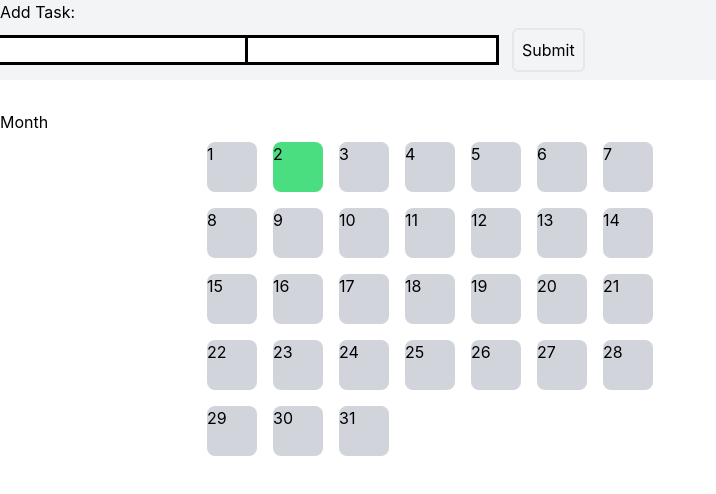
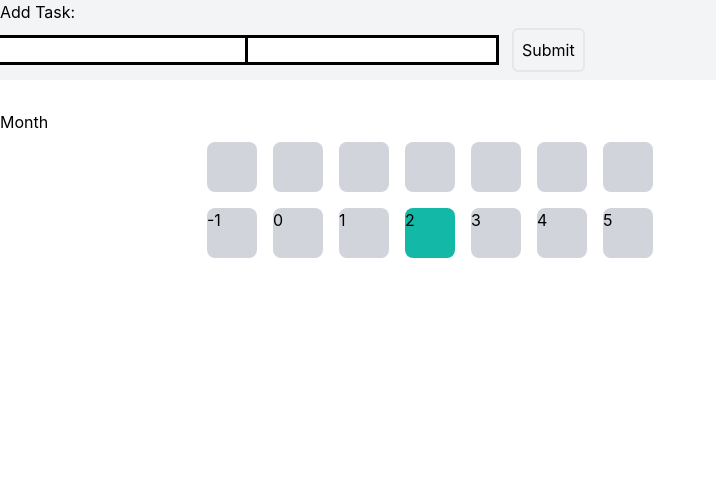
Before and after one commit to VirLg/raccoon-doc-todo-react, a React (Create React App) app: page / in a window 1280 px wide. Shown: the top 494 px of the page, without its empty margins (0-716 px from the left). Built offline with nearby package versions, Linux system fonts and the light colour scheme.

Commit message:
add start days

```diff
--- a/src/App.js
+++ b/src/App.js
@@ -7,7 +7,6 @@ function App() {
   return (
     <div>
       <TodoList />
-
       <Calendar />
     </div>
   );
--- a/src/components/calendar/Calendar.jsx
+++ b/src/components/calendar/Calendar.jsx
@@ -4,31 +4,69 @@ import CalendarItem from './CalendarItem';
 
 const Calendar = () => {
   const date = moment().calendar();
+  const dayInMonth = moment().daysInMonth();
+  const currentWeek = moment().isoWeek();
+  const dayOfWeek = moment().day();
+  const currentDate = moment().date();
+  // console.log('currentWeek', currentWeek);
+  // console.log(' dayOfWeek', dayOfWeek);
+  // console.log(' currentDate', currentDate);
+  let firstWeek = [];
+  const arrCurrentWeek = [];
+  for (let i = 1; i < 8; i += 1) {
+    if (i === dayOfWeek) {
+      arrCurrentWeek.push(currentDate);
+    } else if (i < dayOfWeek) {
+      arrCurrentWeek.push(currentDate - dayOfWeek + i);
+    } else {
+      arrCurrentWeek.push(currentDate + i - dayOfWeek);
+    }
+  }
 
-  // const curretDate = moment().daysInMonth();
-  const dayInMonth = moment().daysInMonth();
+  const beforeWeek = [];
+  for (let i = 1; i < arrCurrentWeek[0]; i += 1) {
+    beforeWeek.push(i);
+  }
+  if (beforeWeek.length < 7) {
+    const arrayEmpty = new Array(7 - beforeWeek.length);
+    firstWeek = [...arrayEmpty, ...beforeWeek];
+  }
+
+  const afterWeek = [];
+  for (let i = arrCurrentWeek[6]; i < dayInMonth; i += 1) {
+    afterWeek.push(i + 1);
+  }
+
+  const curretMonts = [...firstWeek, ...arrCurrentWeek];
 
   const curretDate = moment().date();
-
+  const countDaysBeforeMonth = moment().weekday();
   const currentNumberDay = moment().day();
   // const curretDate = moment().weekday(Number);
   const curretWeek = moment().week(Number);
-  const curretMonts = moment().month(); // Number
+
+  // console.log('first', curretMonts);
+  const montth = moment().weekday();
 
   //const  selectDate=
   //const  selectWeek=
   // const selectMonts=
 
   // numberWeek
-  console.log('a', date);
+
   return (
     <div className="max-w-[860px] pt-[30px]">
       <h2 className="justify-center">Month</h2>
       <div className="flex flex-wrap  max-w-[462px] ml-auto mr-auto">
-        <CalendarItem dayInMonth={dayInMonth} curretDate={curretDate} />
+        <CalendarItem
+          dayInMonth={dayInMonth}
+          curretDate={curretDate}
+          countDaysBeforeMonth={countDaysBeforeMonth}
+          arrCurrentWeek={arrCurrentWeek}
+          curretMonts={curretMonts}
+        />
       </div>
     </div>
   );
 };
 export default Calendar;
-// max-w-[480px]
--- a/src/components/calendar/CalendarItem.jsx
+++ b/src/components/calendar/CalendarItem.jsx
@@ -1,17 +1,26 @@
 import React from 'react';
 
-const CalendarItem = ({ dayInMonth, curretDate, value }) => {
-  const currentMonth = [...Array(dayInMonth)].map((_, i) => i);
+const CalendarItem = ({
+  dayInMonth,
+  curretDate,
+  countDaysBeforeMonth,
+  arrCurrentWeek,
+  curretMonts,
+}) => {
+  const currentMonth = [
+    // ...Array(countDaysBeforeMonth),
+    ...Array(dayInMonth),
+  ].map((_, i) => i);
 
-  return currentMonth.map((el, idx) => {
+  return curretMonts.map((el, idx) => {
     return (
       <div key={idx} className="">
         <div
           className={`w-[50px] h-[50px] m-2 rounded-lg ${
-            curretDate === idx + 1 ? 'bg-green-400' : 'bg-gray-300'
+            curretDate === el ? 'bg-teal-500' : 'bg-gray-300'
           }`}
         >
-          {el + 1}
+          {el}
         </div>
       </div>
     );
```
